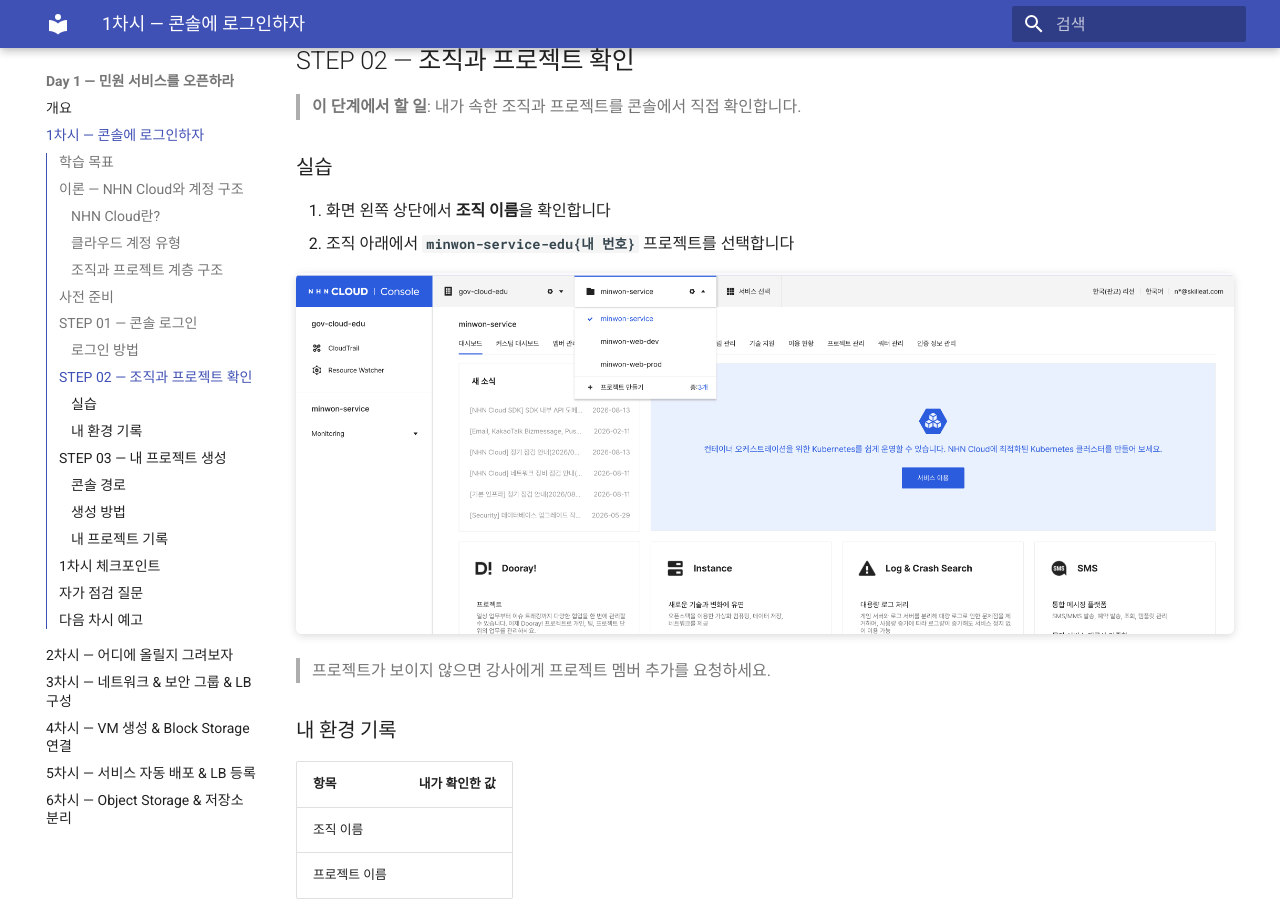
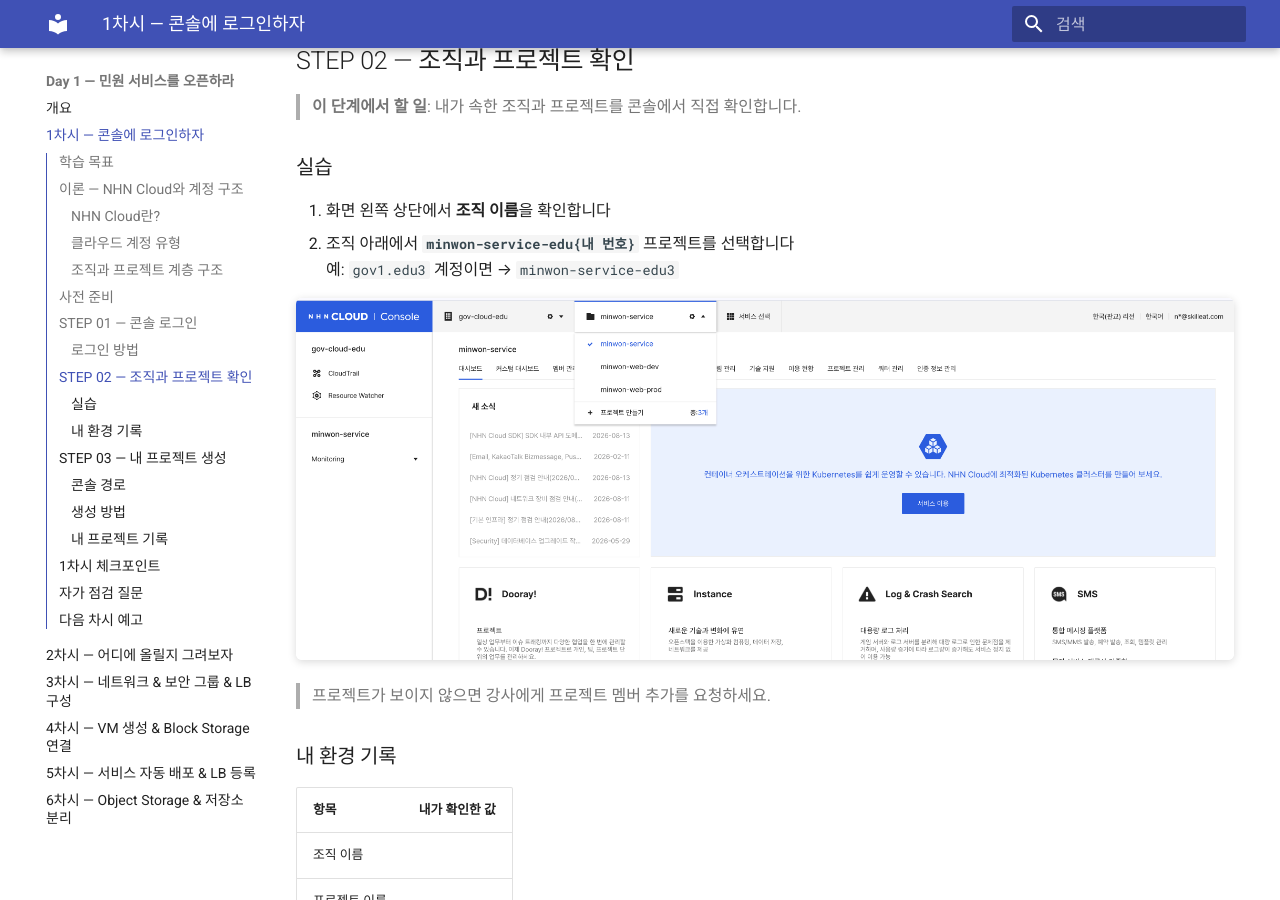
Before and after one commit to skilleat-labs/cloud-native-minwon-lab, an MkDocs documentation site: the page built from docs/day1/session1.md, in a window 1280 px wide and 900 px high, scrolled down 2842 px. Built offline with MkDocs 1.6.1 and Material for MkDocs 9.7.7, drawn with Linux system fonts in a browser that asks for light colours.

Commit message:
docs: 프로젝트 선택 단계에 예시 추가

```diff
--- a/docs/day1/session1.md
+++ b/docs/day1/session1.md
@@ -93,6 +93,7 @@
 
 1. 화면 왼쪽 상단에서 **조직 이름**을 확인합니다
 2. 조직 아래에서 **`minwon-service-edu{내 번호}`** 프로젝트를 선택합니다
+   예: `gov1.edu3` 계정이면 → `minwon-service-edu3`
 
 ![조직과 프로젝트 화면](./images/02-org-project.png)
 
```
